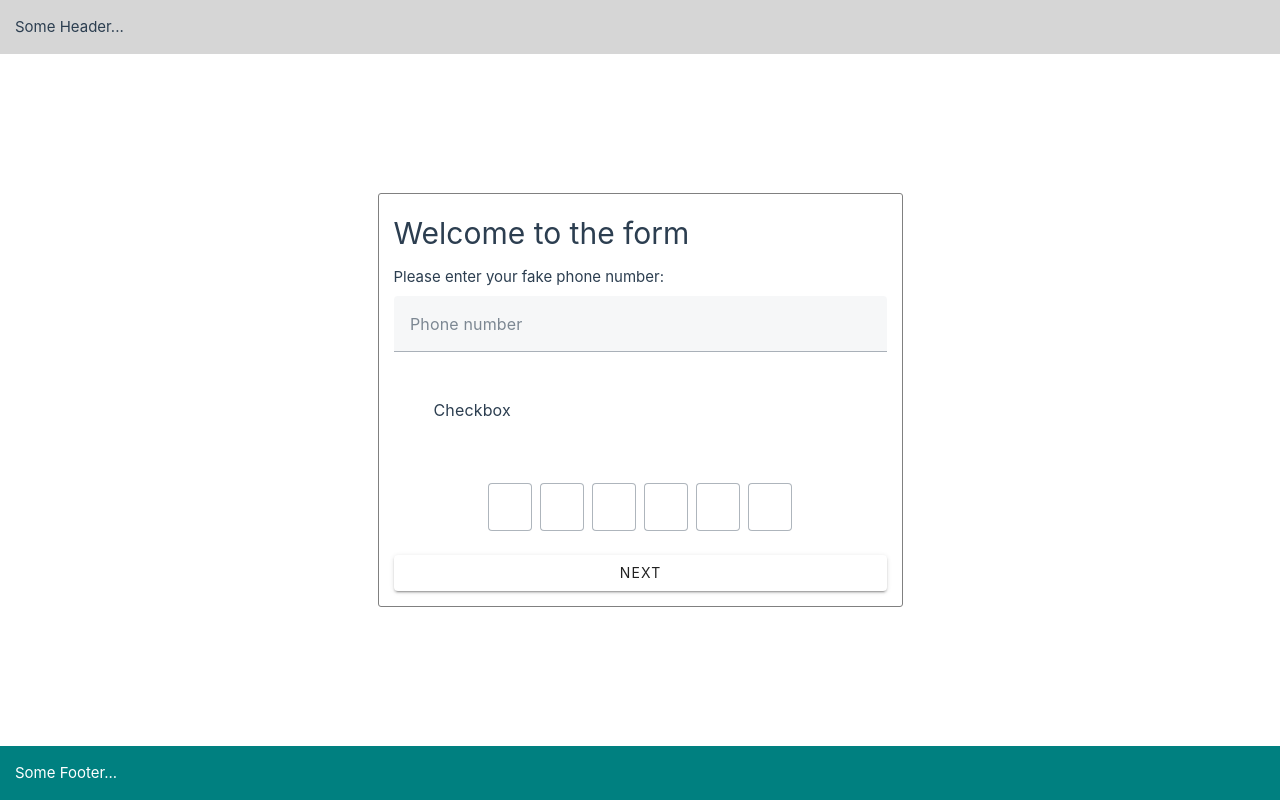
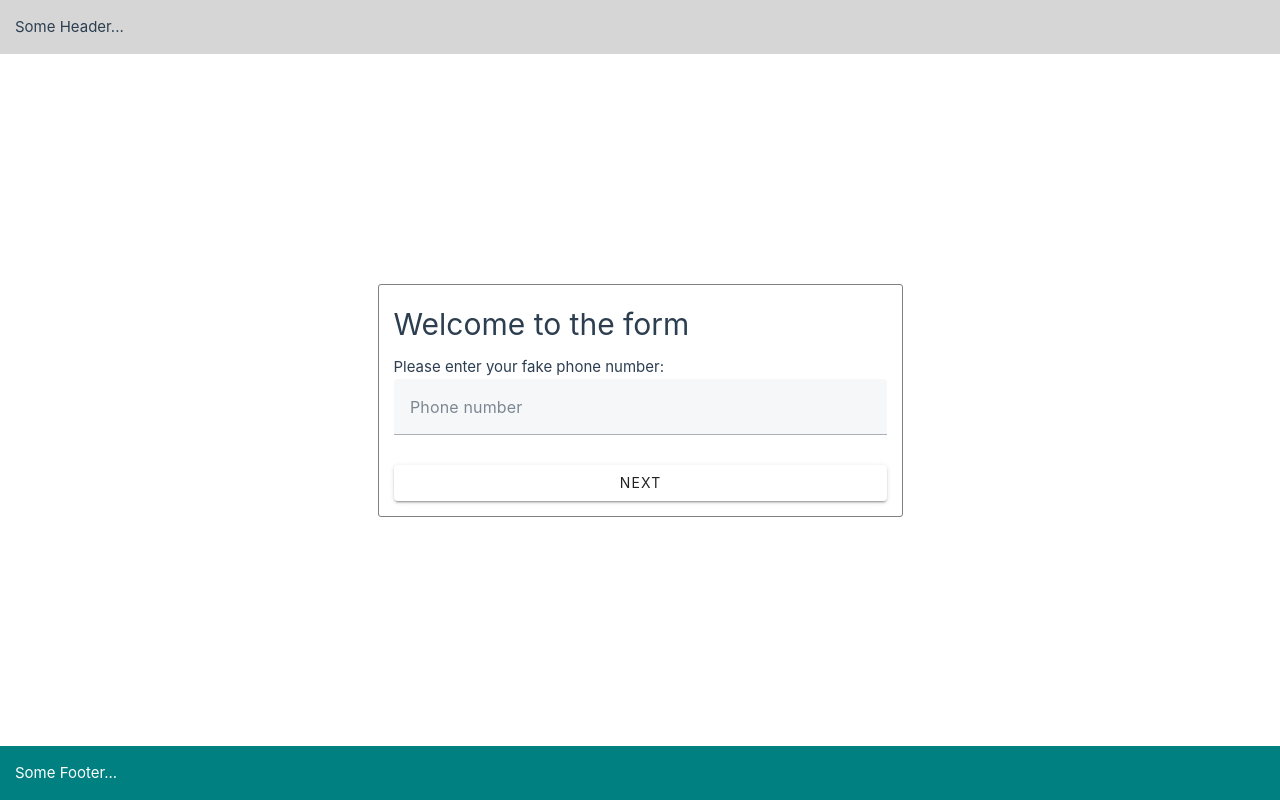
Before and after one commit to thepooyan/vue-test, a Vue app: page /form in a window 1280 px wide. Built offline with nearby package versions, Linux system fonts and the light colour scheme; the HTML template or start-up script is replaced by a standard one.

Commit message:
handle logic for mutli step

```diff
--- a/src/views/Form.vue
+++ b/src/views/Form.vue
@@ -1,15 +1,29 @@
 <script setup>
 import { ref } from 'vue';
+import { useRouter } from 'vue-router';
+const router = useRouter();
 
 const num = ref('');
 const isChecked = ref(false);
 const otpc = ref('');
 
+const pageStates = ["num", "checkbox", "opt", "done"]
+const state = ref("num")
+
 const submit = () => {
   console.log(num.value);
   console.log(isChecked.value);
-  console.log(optc.value);
 };
+
+const nextState = () => {
+  let ind = pageStates.indexOf(state.value)
+  if (pageStates[ind+1])
+    state.value = pageStates[ind+1]
+}
+
+const done = () => {
+  router.push("/")
+}
 </script>
 
 <template>
@@ -17,15 +31,41 @@ const submit = () => {
     <h1>
       Welcome to the form
     </h1>
-    <p>
-      Please enter your fake phone number:
-    </p>
-    <v-text-field v-model="num" label="Phone number"></v-text-field>
-    <v-checkbox label="Checkbox" v-model="isChecked"></v-checkbox>
-    <v-otp-input v-model="opt"></v-otp-input>
-    <v-btn @click="submit">
+    <div v-if="state === 'num'">
+      <p>
+        Please enter your fake phone number:
+      </p>
+      <v-text-field v-model="num" label="Phone number"></v-text-field>
+    </div>
+    <div v-if="state === 'checkbox'">
+      <p>
+        Are you a programmers?
+      </p>
+      <v-checkbox label="Yes i am" v-model="isChecked"></v-checkbox>
+    </div>
+    <div v-if="state === 'opt'">
+      <p>
+        Now put in this number: 123456
+      </p>
+      <v-otp-input  ></v-otp-input>
+    </div>
+    <v-btn @click="nextState" v-if="state !== 'done'">
       Next
     </v-btn>
+    <div v-else>
+      <p>
+        Thank you! Your information is as follows:
+        <br/>
+        Number: {{num}}
+        <br/>
+        Programmer: {{isChecked}}
+        <br/>
+        Opt: {{otp}}
+      </p>
+      <v-btn @click="done">
+        Submit and done!
+      </v-btn>
+    </div>
   </form>
 </template>
 
--- a/src/views/Landing.vue
+++ b/src/views/Landing.vue
@@ -5,7 +5,8 @@
 <template>
   <main>
     <h1>
+      Welcome to my test project
+    </h1>
       <RouterLink to="/form">Go to multi step form!</RouterLink>
-    </h1>
   </main>
 </template>
```
